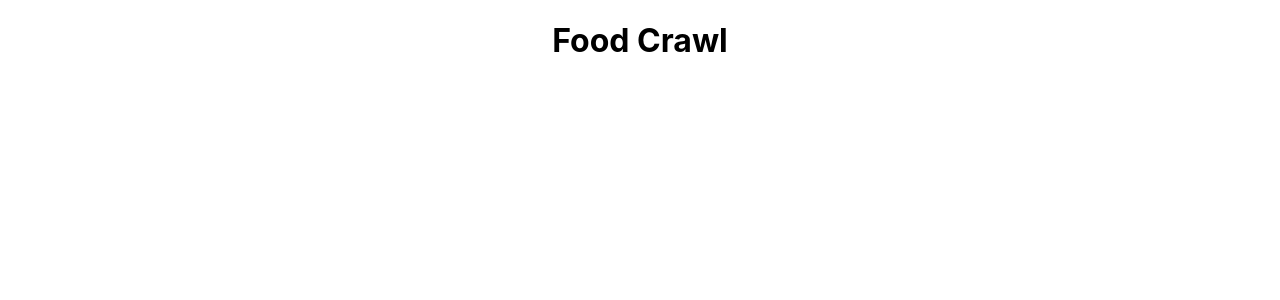
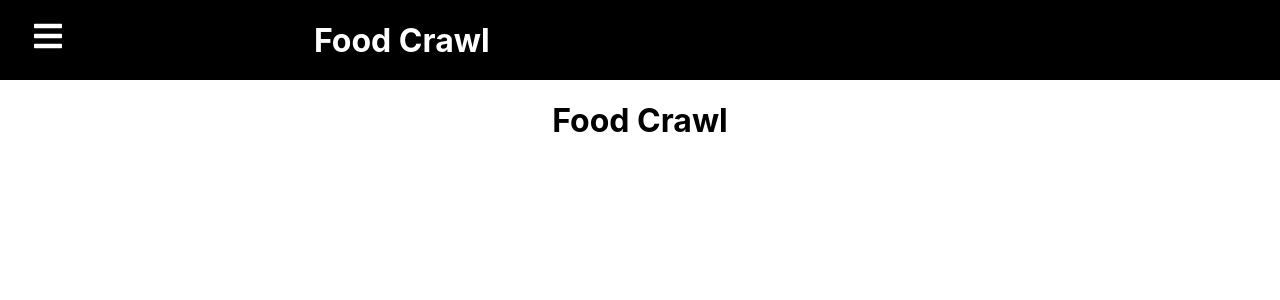
Before and after one commit to christianz22/Food-Crawl, a React (Create React App) app: page /favorites in a window 1280 px wide. Before the commit this address had no page. Shown: the top 300 px of the page. Built offline with nearby package versions, Linux system fonts and the light colour scheme.

Commit message:
added nav bar

```diff
--- a/src/App.tsx
+++ b/src/App.tsx
@@ -5,10 +5,14 @@ import RestaurantInfo from './RestaurantInfo';
 import { BrowserRouter as Router, Routes, Route } from "react-router-dom";
 import LandingPage from './LandingPage';
 import BucketList from './components/BucketList/BucketList'
+import Navbar from './components/Sidebar/NavBar';
 
 function App() {
   return (
     <Router basename={process.env.PUBLIC_URL}>
+
+    <Navbar />
+
     <div className="App">
       <h1>Food Crawl</h1>
       <Routes>
--- a/src/components/Sidebar/NavBar.css
+++ b/src/components/Sidebar/NavBar.css
@@ -1,5 +1,5 @@
 .navbar {
-    background-color: #060b26;
+    background-color: black;
     height: 80px;
     display: flex;
     justify-content: start;
@@ -20,7 +20,7 @@
 }
 
 .nav-menu {
-    background-color: #060b26;
+    background-color: black;
     width: 250px;
     height: 100vh;
     display: flex;
--- a/src/components/Sidebar/NavBar.tsx
+++ b/src/components/Sidebar/NavBar.tsx
@@ -4,7 +4,7 @@ import * as AiIcons from "react-icons/ai";
 import { Link } from "react-router-dom";
 import { SidebarData } from "./Sidebar";
 import { IconContext } from 'react-icons';
-import './Navbar.css';
+import './NavBar.css'
 
 function Navbar() {
     const [sidebar, setSidebar] = useState(false);
--- a/src/components/Sidebar/Sidebar.tsx
+++ b/src/components/Sidebar/Sidebar.tsx
@@ -2,6 +2,7 @@ import React from 'react'
 import * as FaIcons from "react-icons/fa"
 import * as AiIcons from "react-icons/ai"
 import * as GiIcons from 'react-icons/gi'
+import { BsBucket } from "react-icons/bs";
 
 export const SidebarData = [
     {
@@ -13,7 +14,7 @@ export const SidebarData = [
     {
         title: 'Bucketlist',
         path: '/bucketlist',
-        icon: <GiIcons.GiFilmSpool/>,
+        icon: <BsBucket/>,
         cName: 'nav-text'
     },
     {
@@ -22,4 +23,10 @@ export const SidebarData = [
         icon: <AiIcons.AiOutlineHeart/>,
         cName: 'nav-text'
     },
+    {
+        title: 'Reviews',
+        path: '/reviews',
+        icon: <AiIcons.AiOutlineStar/>,
+        cName: 'nav-text'
+    }
 ];
```
